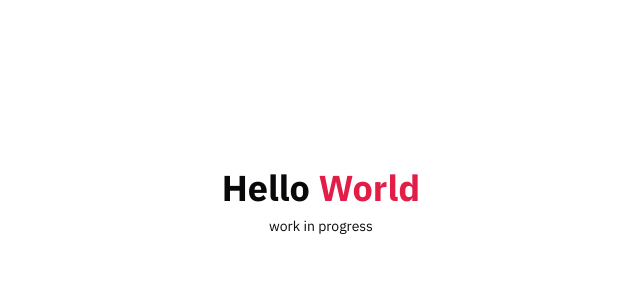
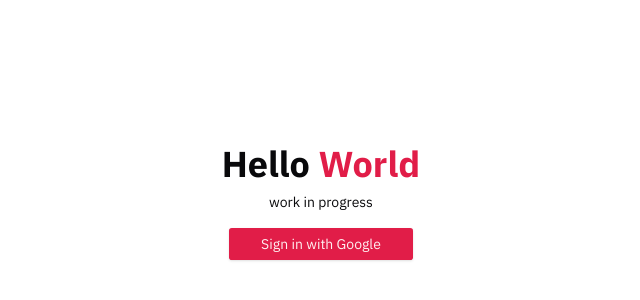
Before and after one commit to jgengo/tout_doux, a Next.js app: page / in a window 1280 px wide. Shown: the part 198-498 px from the top of the page, without its empty margins (319-959 px from the left). Built offline with nearby package versions, Linux system fonts and the light colour scheme; no server answers.

Commit message:
feat: add sign-in and sign-out and prevent to access /home if not logged in

```diff
--- /dev/null
+++ b/src/app/home/layout.js
@@ -0,0 +1,9 @@
+import { auth } from "@/auth";
+import { redirect } from "next/navigation";
+export default async function Layout({ children }) {
+  const session = await auth();
+  if (!session) {
+    return redirect("/");
+  }
+  return <div>{children}</div>;
+}
--- a/src/app/page.tsx
+++ b/src/app/page.tsx
@@ -1,11 +1,25 @@
-export default function Root() {
+import { auth } from "@/auth";
+import SignIn from "@/components/sign-in";
+import SignOut from "@/components/sign-out";
+
+export default async function Root() {
+  const session = await auth();
+
   return (
     <div className="grid h-screen place-items-center gap-3">
       <div className="text-center font-[family-name:var(--font-ibm-plex-sans)]">
         <p className="text-4xl font-bold">
-          Hello <span className="text-primary">World</span>
+          Hello{" "}
+          <span className="text-primary">{session?.user?.name || "World"}</span>
         </p>
         <p className="mt-2 text-sm">work in progress</p>
+        <div className="mt-4">
+          {session ? (
+            <SignOut session={session} />
+          ) : (
+            <SignIn session={session} />
+          )}
+        </div>
       </div>
     </div>
   );
--- /dev/null
+++ b/src/components/sign-in.tsx
@@ -0,0 +1,21 @@
+"use client";
+
+import { signIn } from "next-auth/react";
+import { Button } from "@/components/ui/button";
+import { Session } from "next-auth";
+
+const SignIn = ({ session }: { session: Session | null }) => {
+  if (session) {
+    return null;
+  }
+  return (
+    <Button
+      size="lg"
+      onClick={() => signIn("google", { callbackUrl: "/home" })}
+    >
+      Sign in with Google
+    </Button>
+  );
+};
+
+export default SignIn;
--- /dev/null
+++ b/src/components/sign-out.tsx
@@ -0,0 +1,18 @@
+"use client";
+
+import { signOut } from "next-auth/react";
+import { Button } from "@/components/ui/button";
+import { Session } from "next-auth";
+
+const SignOut = ({ session }: { session: Session | null }) => {
+  if (!session) {
+    return null;
+  }
+  return (
+    <Button size="lg" onClick={() => signOut()}>
+      Sign out
+    </Button>
+  );
+};
+
+export default SignOut;
```
